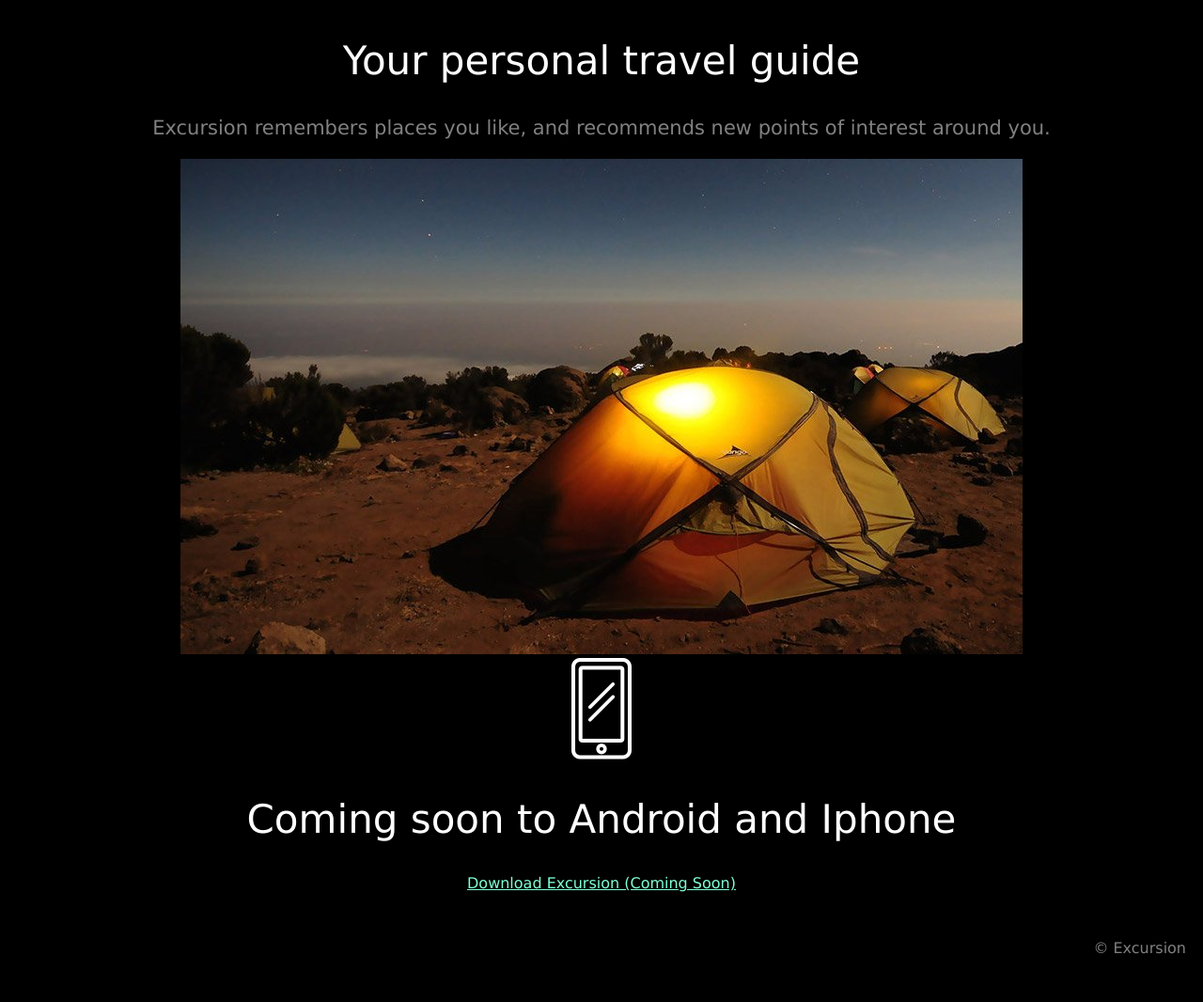
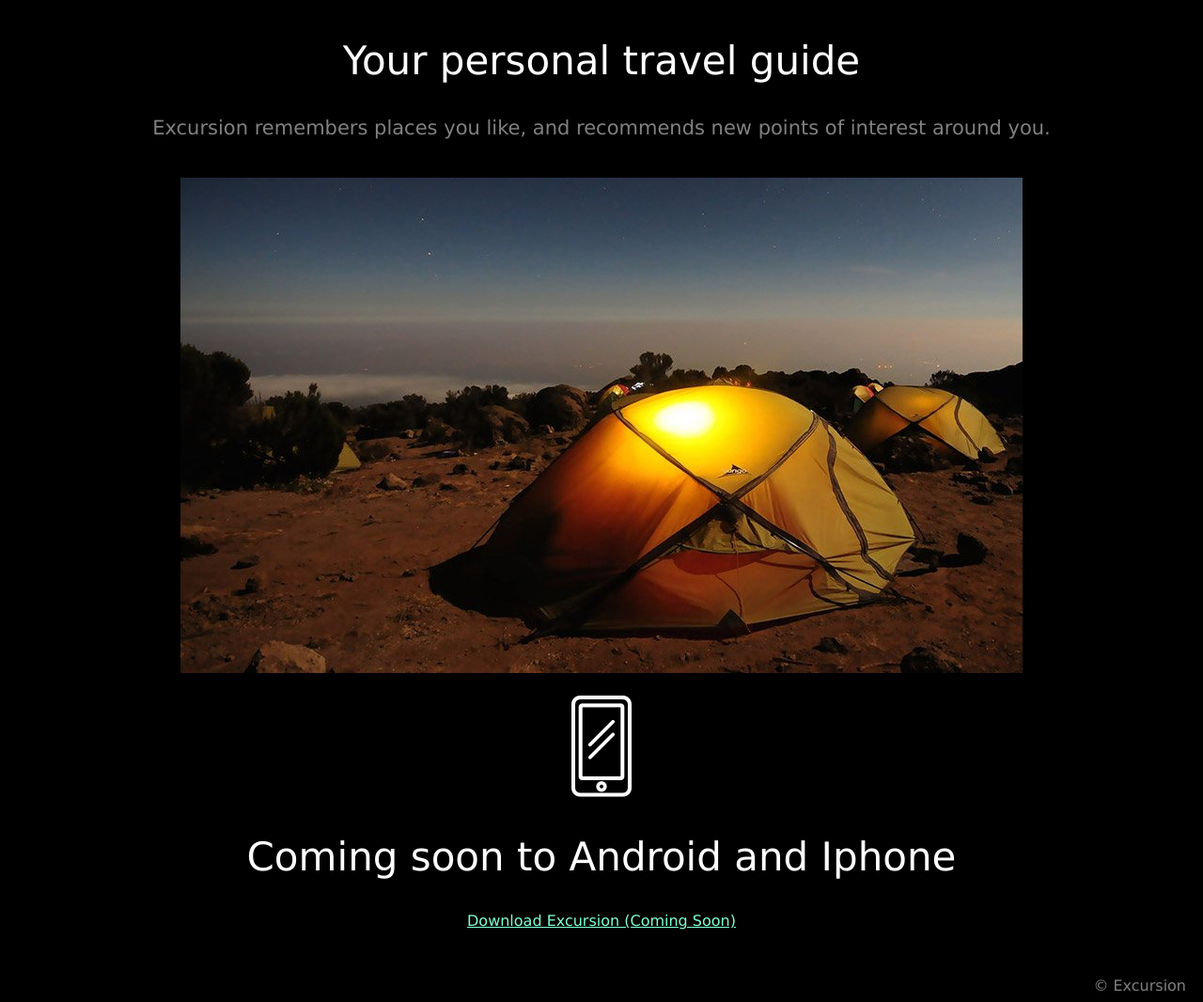
Before and after one commit to tallen1985/Codecademy, a web app: file excursion/index.html in a window 1280 px wide. Shown: the part 293-1359 px from the top of the page at 94% size. Before the commit the page ends 1308 px from the top, so only its background shows below. Run offline with its HTML, style and script files only (its server is not run), Linux system fonts and the light colour scheme; grey boxes are pictures that could not be loaded.

Commit message:
fixed it

```diff
--- a/excursion/resources/css/style.css
+++ b/excursion/resources/css/style.css
@@ -19,6 +19,9 @@ h2 {
     font-size: 42px;
 }
 
+img {
+    margin-top:20px;
+}
 p {
     font-size: 21px;
     color:gray;
```
